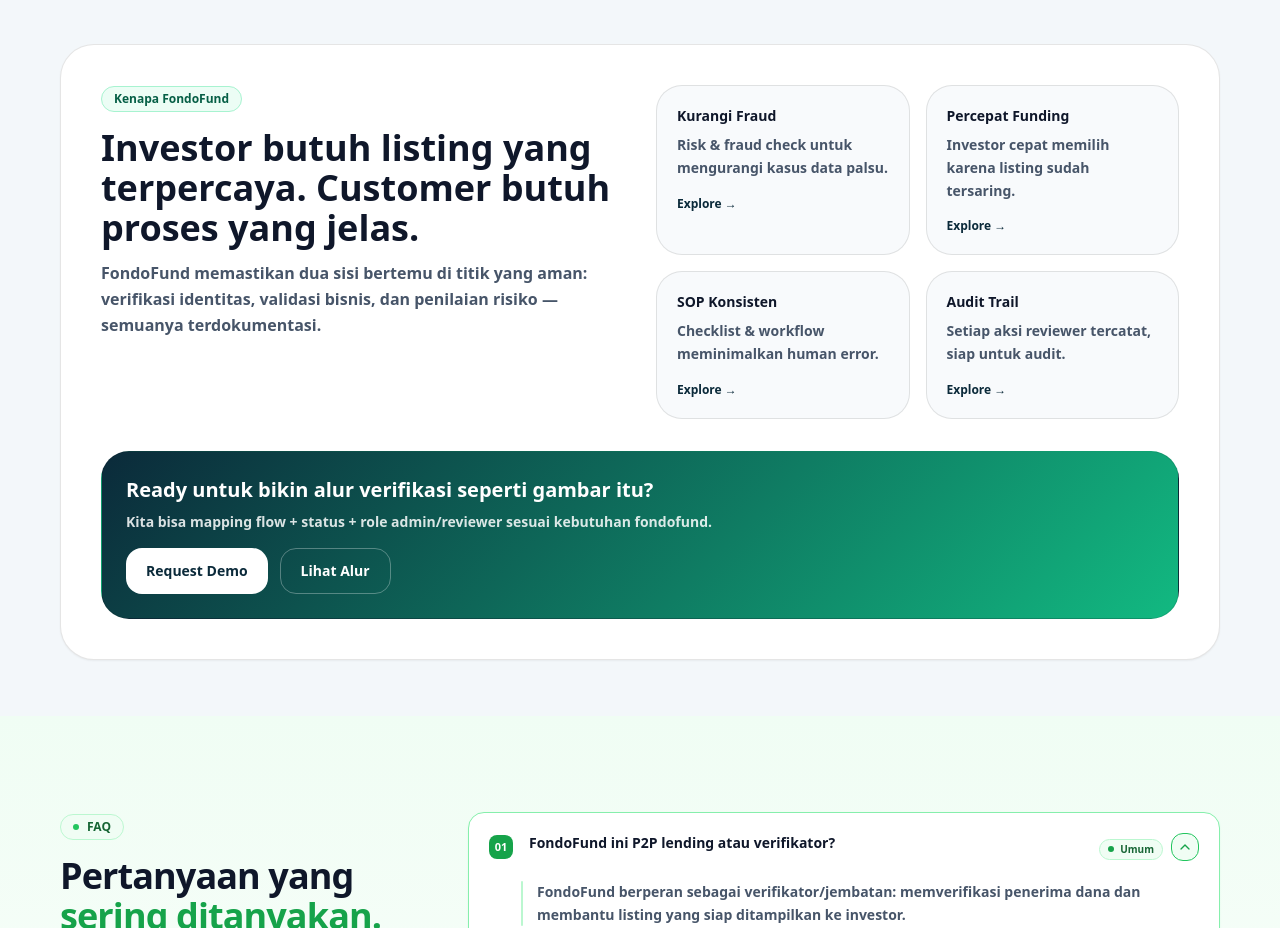
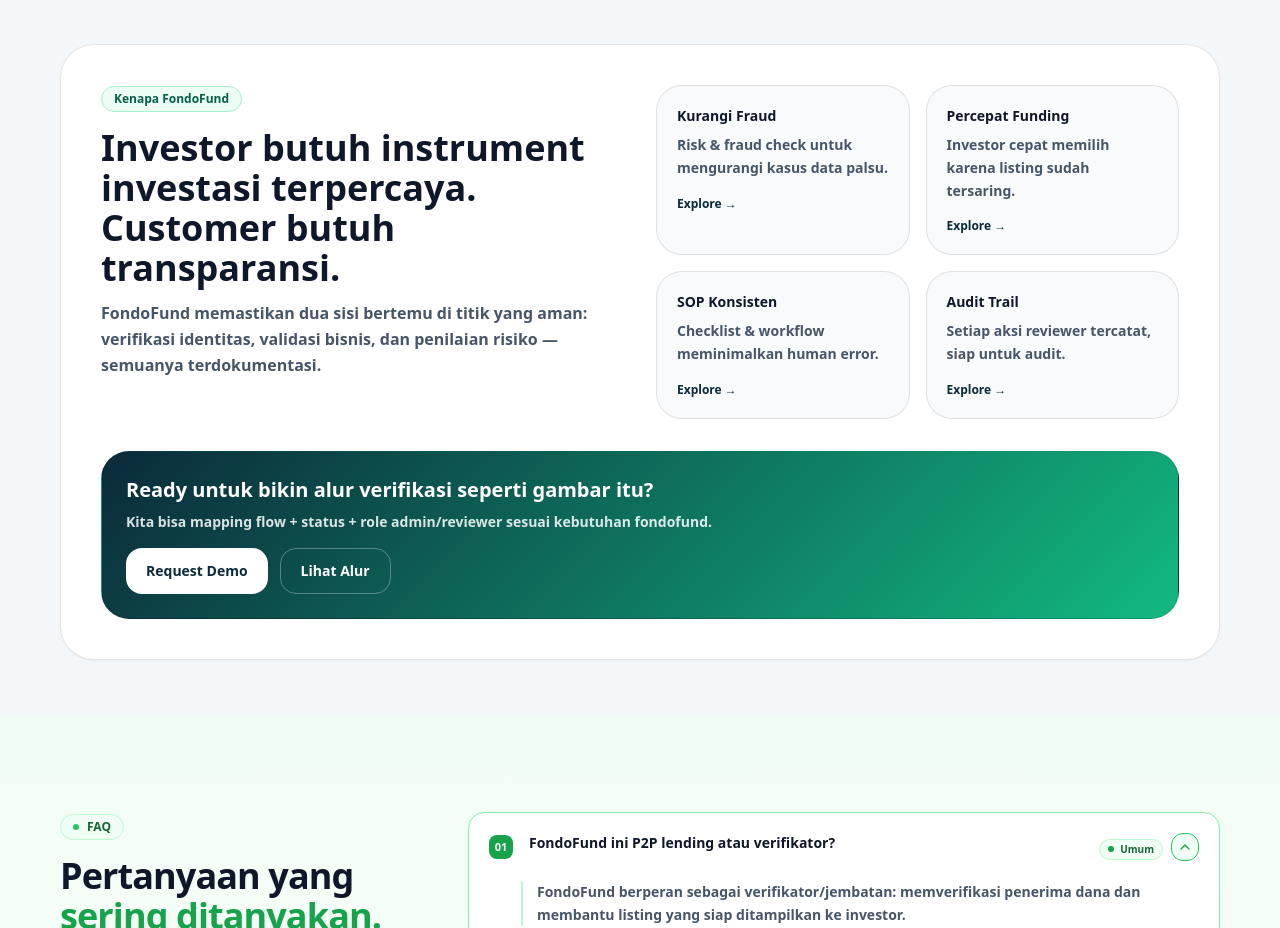
Before and after one commit to dimspangestu/fe-verification, a Next.js app: page / in a window 1280 px wide. Shown: the part 2460-3388 px from the top of the page. Built offline with nearby package versions, Linux system fonts and the light colour scheme; no server answers.

Commit message:
adding new change name

```diff
--- a/src/pages/home/index.jsx
+++ b/src/pages/home/index.jsx
@@ -57,7 +57,7 @@
   return (
     <>
       <Head>
-        <title>{`${BRAND.domain} — Verifikator Penerima Dana & Investor`}</title>
+        <title>{`${BRAND.domain}`}</title>
         <meta
           name="description"
           content="FondoFund adalah verifikator (jembatan) antara penerima dana dan investor: identity check, business review, risk assessment, dan listing yang layak didanai."
--- a/src/pages/home/sections/WhyFondoFund.jsx
+++ b/src/pages/home/sections/WhyFondoFund.jsx
@@ -12,7 +12,7 @@
                 Kenapa FondoFund
               </div>
               <h3 className="mt-4 text-3xl md:text-4xl font-black text-slate-900 leading-tight">
-                Investor butuh listing yang terpercaya. Customer butuh proses yang jelas.
+                Investor butuh instrument investasi terpercaya. Customer butuh transparansi.
               </h3>
               <p className="mt-3 text-slate-600 font-semibold leading-relaxed">
                 FondoFund memastikan dua sisi bertemu di titik yang aman: verifikasi identitas, validasi bisnis, dan
```
